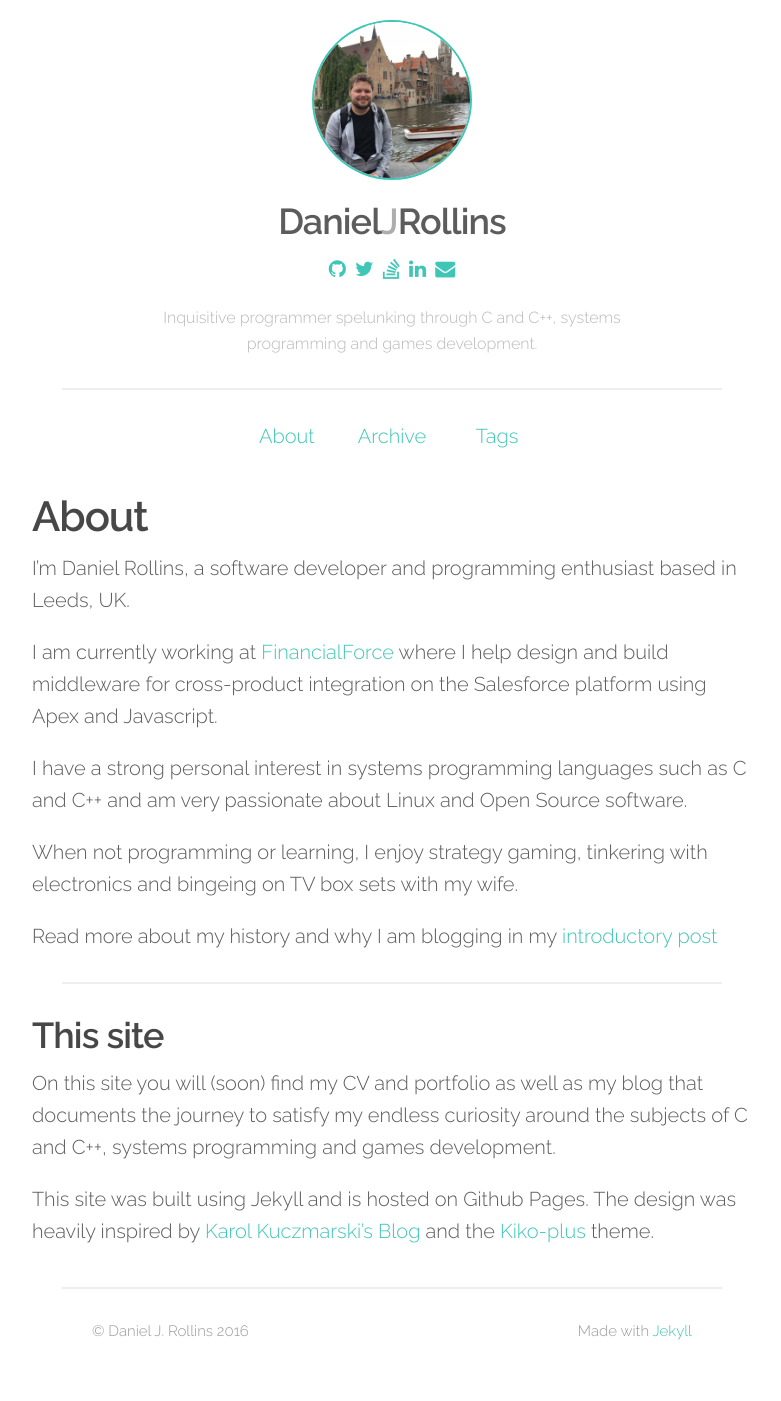
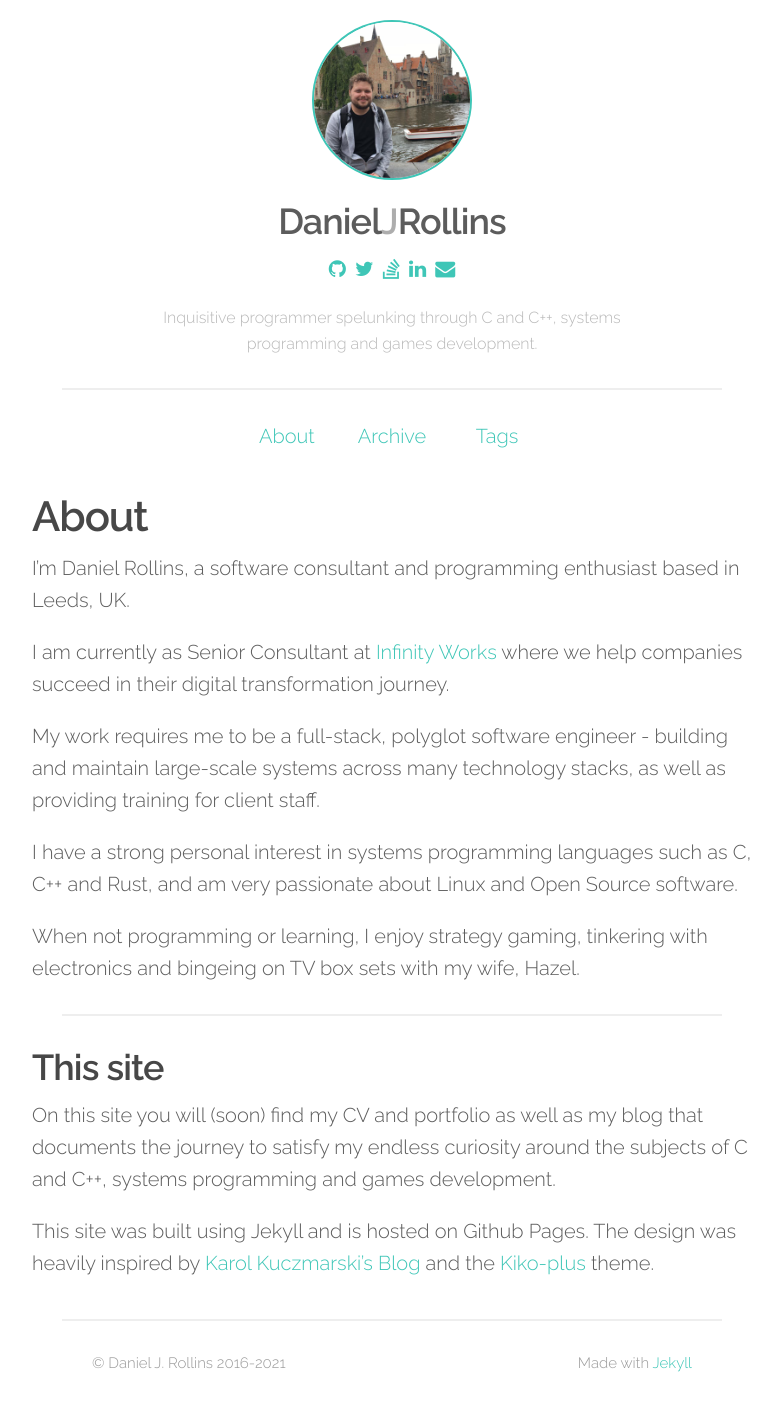
Before and after one commit to djrollins/djrollins.github.io, a Jekyll site: the page built from about/index.md, in a window 1280 px wide. Shown: the whole page, without its empty margins (248-1029 px from the left). Built offline with Jekyll 4.4.1, drawn with Linux system fonts in a browser that asks for light colours; before the commit the page ends 1369 px from its top, so only the background shows below that.

Commit message:
update bio

```diff
--- a/_includes/footer.html
+++ b/_includes/footer.html
@@ -1,7 +1,7 @@
 <footer>
     <hr>
     <div class="info">
-        <span class="left">© Daniel J. Rollins 2016</span>
+        <span class="left">© Daniel J. Rollins 2016-2021</span>
         <span class="right">Made with <a href="https://jekyllrb.com/" target="_blank">Jekyll</a></span>
     </div>
 </footer>
--- a/_includes/googleanalytics.html
+++ b/_includes/googleanalytics.html
@@ -4,7 +4,7 @@
   m=s.getElementsByTagName(o)[0];a.async=1;a.src=g;m.parentNode.insertBefore(a,m)
   })(window,document,'script','https://www.google-analytics.com/analytics.js','ga');
 
-ga('create', '{{ site.ga-tracking-id }}', 'auto');
+  ga('create', '{{ site.ga-tracking-id }}', 'auto');
 
   ga('send', 'pageview');
 
--- a/about/index.md
+++ b/about/index.md
@@ -5,15 +5,15 @@ title: About
 
 About
 =====
-I'm Daniel Rollins, a software developer and programming enthusiast based in Leeds, UK.
+I'm Daniel Rollins, a software consultant and programming enthusiast based in Leeds, UK.
 
-I am currently working at [FinancialForce](https://www.financialforce.com) where I help design and build middleware for cross-product integration on the Salesforce platform using Apex and Javascript.
+I am currently as Senior Consultant at [Infinity Works](https://www.infinityworks.com) where we help companies succeed in their digital transformation journey.
 
-I have a strong personal interest in systems programming languages such as C and C++ and am very passionate about Linux and Open Source software.
+My work requires me to be a full-stack, polyglot software engineer - building and maintain large-scale systems across many technology stacks, as well as providing training for client staff.
 
-When not programming or learning, I enjoy strategy gaming, tinkering with electronics and bingeing on TV box sets with my wife.
+I have a strong personal interest in systems programming languages such as C, C++ and Rust, and am very passionate about Linux and Open Source software.
 
-Read more about my history and why I am blogging in my [introductory post](/2016/09/30/hello-world/)
+When not programming or learning, I enjoy strategy gaming, tinkering with electronics and bingeing on TV box sets with my wife, Hazel.
 
 ---
 
```
